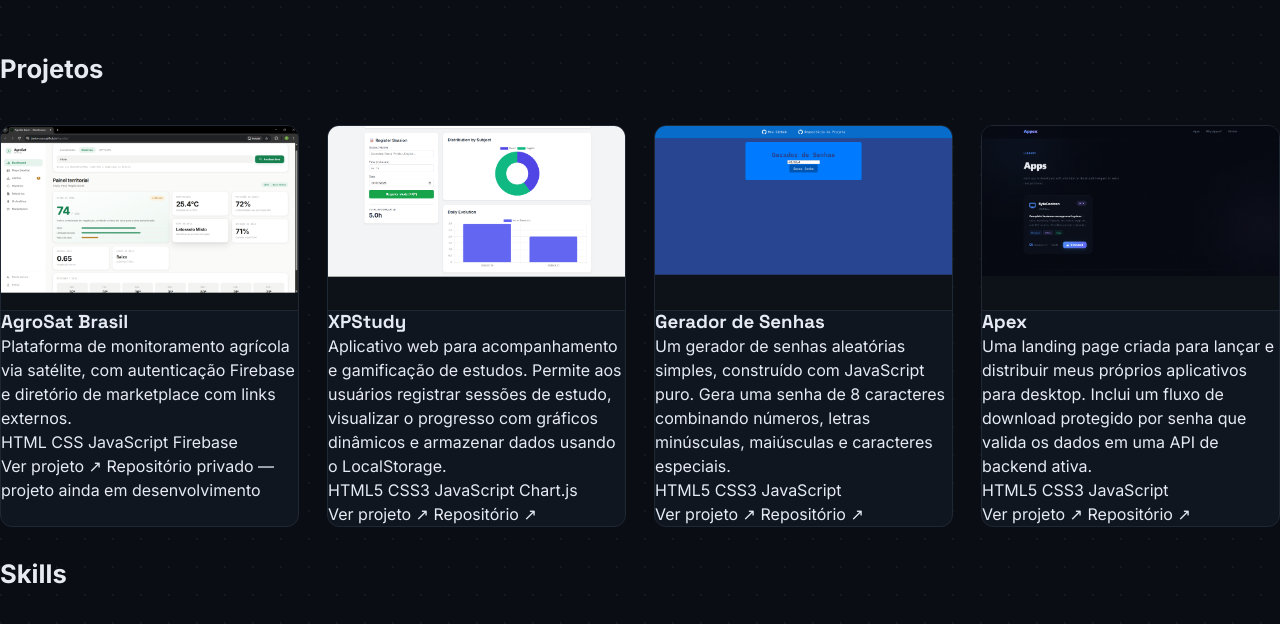
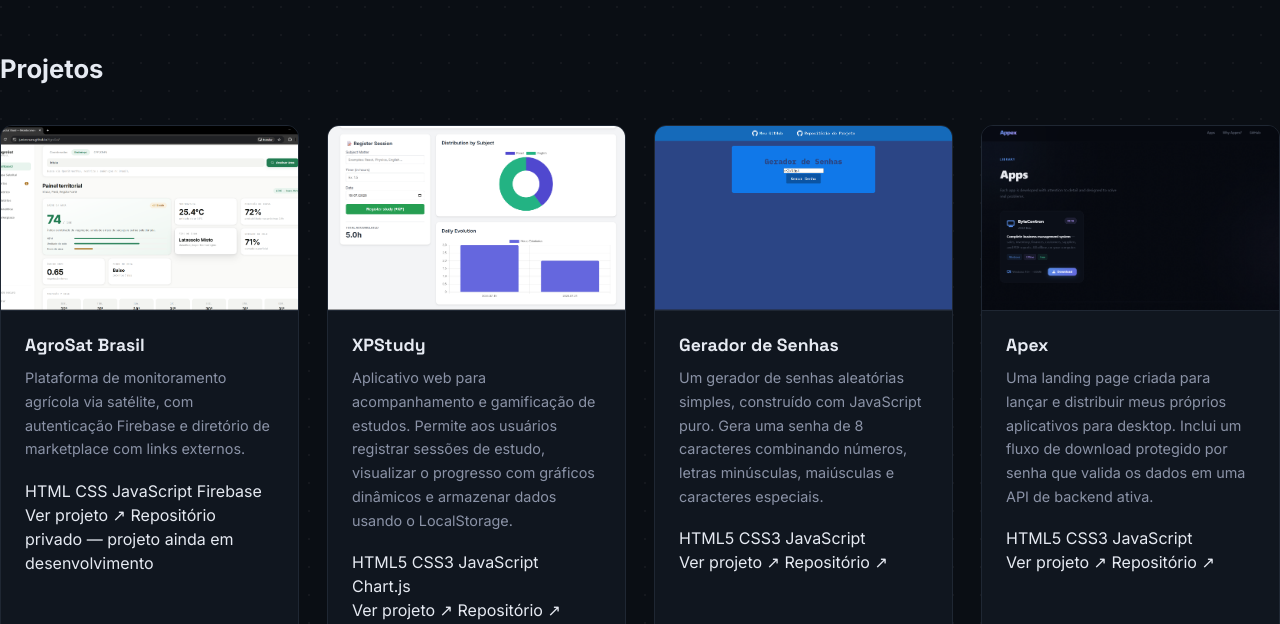
Before and after one commit to Fredson-Sy/Portfolio, a plain HTML site: page portfolio/index.html in a window 1280 px wide. Shown: the part 1030-1654 px from the top of the page. Drawn offline with Linux system fonts and the light colour scheme.

Commit message:
Criando o css das imagens e do info dos cards da seção de projetos

```diff
--- a/portfolio/css/style.css
+++ b/portfolio/css/style.css
@@ -310,3 +310,37 @@
   background: #0d1218;
   border-bottom: 1px solid var(--border);
 }
+
+.project-image img {
+  width: 100%;
+  height: 100%;
+  object-fit: cover;
+  transition: transform var(--slow), filter var(--slow);
+  filter: saturate(0.85);
+}
+
+.project-card:hover .project-image img {
+  transform: scale(1.07);
+  filter: saturate(1.05);
+}
+
+.project-info {
+  padding: 1.5rem;
+}
+
+.project-info h3 {
+  font-size: 1.1rem;
+  margin-bottom: 0.6rem;
+  transition: color var(--fast);
+}
+
+.project-card:hover .project-info h3 {
+  color: var(--mint)
+}
+
+.project-info > p {
+  color: var(--text-muted);
+  font-size: 0.9rem;
+  line-height: 1.65;
+  margin-bottom: 1.1rem;
+}
```
